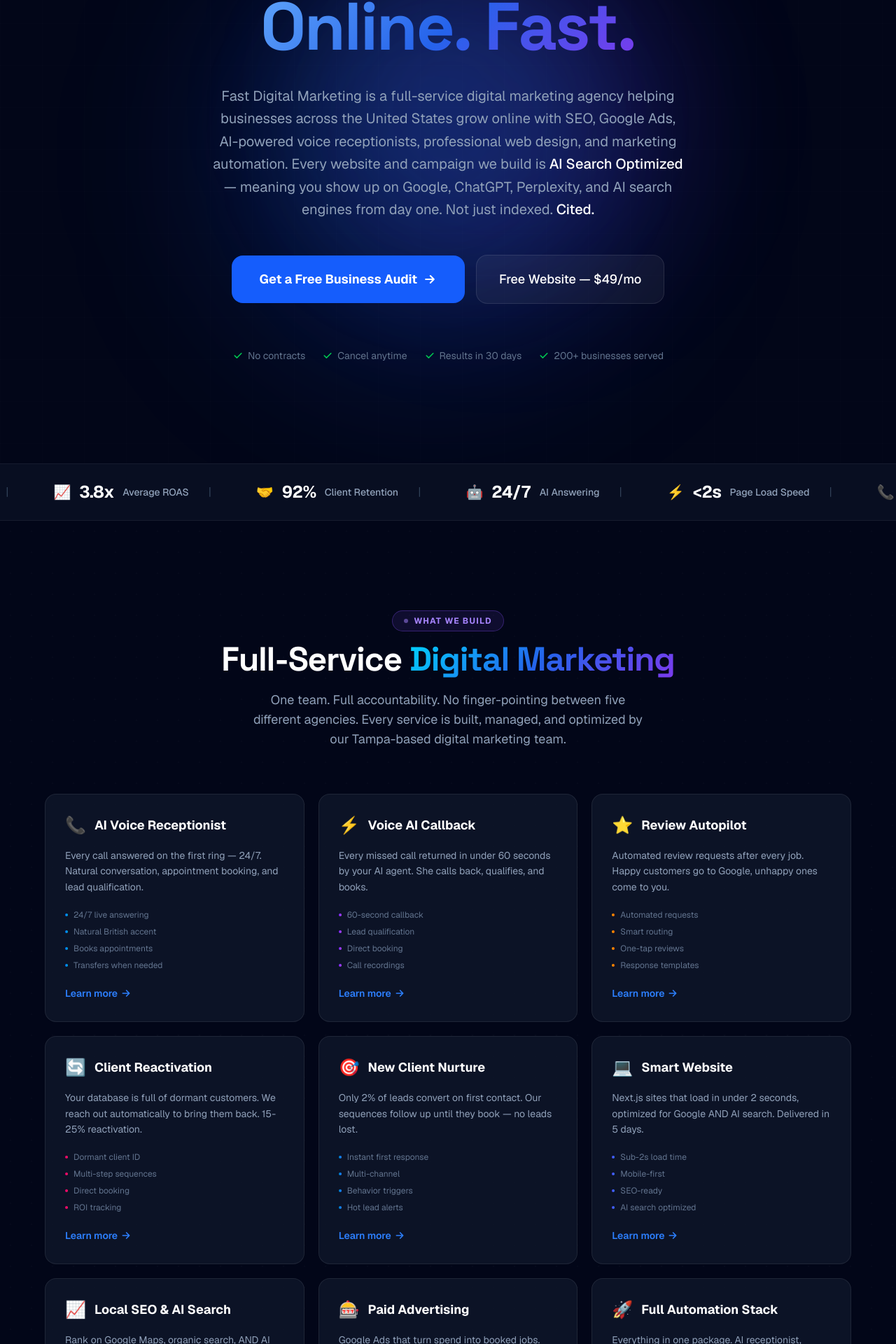
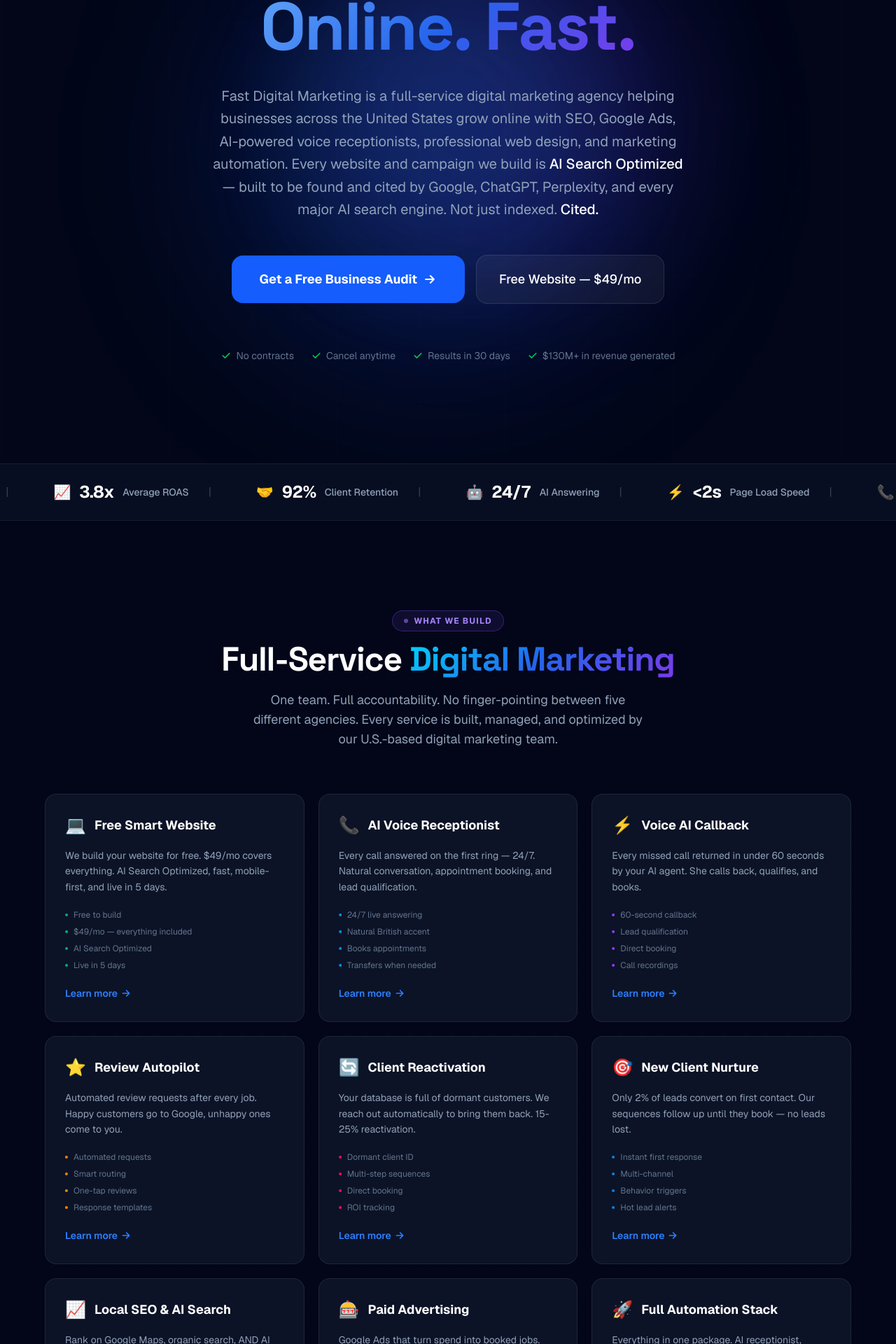
Before and after one commit to thadpaschall1-ctrl/fdm-platform, a Next.js app: page / in a window 1280 px wide. Shown: the part 400-2320 px from the top of the page at 70% size. Built offline with nearby package versions, Linux system fonts and the light colour scheme; no server answers.

Commit message:
Fix FDM — national not Tampa, remove 'from day one' claims,  revenue, Smart Website first in services, U.S.-based team

```diff
--- a/app/page.tsx
+++ b/app/page.tsx
@@ -21,6 +21,15 @@ export const metadata: Metadata = {
 };
 
 const SERVICES = [
+  {
+    icon: "💻",
+    title: "Free Smart Website",
+    slug: "smart-website",
+    description: "We build your website for free. $49/mo covers everything. AI Search Optimized, fast, mobile-first, and live in 5 days.",
+    highlights: ["Free to build", "$49/mo — everything included", "AI Search Optimized", "Live in 5 days"],
+    color: "from-emerald-600 to-teal-500",
+    glow: "group-hover:shadow-emerald-500/20",
+  },
   {
     icon: "📞",
     title: "AI Voice Receptionist",
@@ -65,15 +74,6 @@ const SERVICES = [
     highlights: ["Instant first response", "Multi-channel", "Behavior triggers", "Hot lead alerts"],
     color: "from-sky-600 to-blue-500",
     glow: "group-hover:shadow-sky-500/20",
-  },
-  {
-    icon: "💻",
-    title: "Smart Website",
-    slug: "smart-website",
-    description: "Next.js sites that load in under 2 seconds, optimized for Google AND AI search. Delivered in 5 days.",
-    highlights: ["Sub-2s load time", "Mobile-first", "SEO-ready", "AI search optimized"],
-    color: "from-indigo-600 to-blue-500",
-    glow: "group-hover:shadow-indigo-500/20",
   },
   {
     icon: "📈",
@@ -127,7 +127,7 @@ export default function HomePage() {
     image: "https://fastdigitalmarketing.com/og-image.png",
     dateModified: "2026-04-14",
     description:
-      "Fast Digital Marketing is a full-service digital marketing agency in Tampa, FL specializing in SEO, Google Ads, web design, AI voice receptionists, and marketing automation for businesses across all industries.",
+      "Fast Digital Marketing is a U.S.-based full-service digital marketing agency specializing in SEO, Google Ads, web design, AI voice receptionists, and marketing automation for businesses across all industries.",
     telephone: "+18889834449",
     email: "hello@fastdigitalmarketing.com",
     address: {
@@ -175,7 +175,7 @@ export default function HomePage() {
         name: "What does Fast Digital Marketing do?",
         acceptedAnswer: {
           "@type": "Answer",
-          text: "Fast Digital Marketing is a full-service digital marketing agency based in Tampa, FL. We help businesses grow online through SEO, Google Ads, professional web design, AI-powered voice receptionists, review management, client reactivation campaigns, and complete marketing automation. We work with businesses in any industry across the United States.",
+          text: "Fast Digital Marketing is a U.S.-based full-service digital marketing agency. We help businesses grow online through SEO, Google Ads, professional web design, AI-powered voice receptionists, review management, client reactivation campaigns, and complete marketing automation. We work with businesses in any industry across the United States.",
         },
       },
       {
@@ -268,8 +268,8 @@ export default function HomePage() {
             Fast Digital Marketing is a full-service digital marketing agency helping businesses
             across the United States grow online with SEO, Google Ads, AI-powered voice receptionists,
             professional web design, and marketing automation. Every website and campaign we build
-            is <span className="text-white font-medium">AI Search Optimized</span> — meaning you show up on Google,
-            ChatGPT, Perplexity, and AI search engines from day one. Not just indexed. <span className="text-white font-medium">Cited.</span>
+            is <span className="text-white font-medium">AI Search Optimized</span> — built to be found and cited
+            by Google, ChatGPT, Perplexity, and every major AI search engine. Not just indexed. <span className="text-white font-medium">Cited.</span>
           </p>
 
           {/* CTA Row */}
@@ -308,7 +308,7 @@ export default function HomePage() {
             </span>
             <span className="flex items-center gap-1.5">
               <svg className="w-4 h-4 text-green-500" fill="currentColor" viewBox="0 0 20 20"><path fillRule="evenodd" d="M16.707 5.293a1 1 0 010 1.414l-8 8a1 1 0 01-1.414 0l-4-4a1 1 0 011.414-1.414L8 12.586l7.293-7.293a1 1 0 011.414 0z" clipRule="evenodd" /></svg>
-              200+ businesses served
+              $130M+ in revenue generated
             </span>
           </div>
         </div>
@@ -335,7 +335,7 @@ export default function HomePage() {
             </h2>
             <p className="mx-auto mt-5 max-w-xl text-lg text-slate-400">
               One team. Full accountability. No finger-pointing between five different agencies.
-              Every service is built, managed, and optimized by our Tampa-based digital marketing team.
+              Every service is built, managed, and optimized by our U.S.-based digital marketing team.
             </p>
           </div>
 
@@ -366,7 +366,7 @@ export default function HomePage() {
               <p className="mt-5 text-lg text-slate-400 leading-relaxed">
                 Most agencies talk about strategy. We obsess over execution.
                 Every dollar you spend should return more than a dollar — and we have the reporting to prove it.
-                Based in Tampa, we combine local market expertise with national-scale digital marketing systems
+                Our U.S.-based team combines deep marketing expertise with AI-powered systems
                 that drive real, trackable growth for businesses across the country.
               </p>
               <a
@@ -382,7 +382,7 @@ export default function HomePage() {
 
             <div className="grid grid-cols-1 gap-4 sm:grid-cols-2">
               {[
-                { title: "We Move Fast", desc: "No 6-week onboarding. Campaigns live, websites launched — faster than any other Tampa digital marketing agency you've worked with.", icon: "⚡", color: "from-blue-600/20 to-blue-900/20 border-blue-500/20" },
+                { title: "We Move Fast", desc: "No 6-week onboarding. Campaigns live, websites launched — faster than any agency you've worked with.", icon: "⚡", color: "from-blue-600/20 to-blue-900/20 border-blue-500/20" },
                 { title: "Transparent Reporting", desc: "You'll know exactly what your money is doing. Monthly dashboards, real numbers, zero fluff.", icon: "📊", color: "from-emerald-600/20 to-emerald-900/20 border-emerald-500/20" },
                 { title: "Industry Agnostic", desc: "Healthcare, legal, home services, SaaS — if your customers are online, we can reach them.", icon: "🌐", color: "from-violet-600/20 to-violet-900/20 border-violet-500/20" },
                 { title: "AI-Enhanced", desc: "We use the latest AI to move faster, write better copy, and spot opportunities others miss.", icon: "🤖", color: "from-amber-600/20 to-amber-900/20 border-amber-500/20" },
@@ -418,7 +418,7 @@ export default function HomePage() {
             Pre-Packaged for <span className="text-gradient-electric">Your Industry</span>
           </h2>
           <p className="mx-auto max-w-xl text-lg text-slate-400 mb-8">
-            From our Tampa headquarters, we serve businesses nationwide with industry-specific
+            We serve businesses nationwide with industry-specific
             digital marketing playbooks built on real performance data.
           </p>
           <div className="flex flex-wrap items-center justify-center gap-3">
@@ -459,7 +459,7 @@ export default function HomePage() {
             {[
               {
                 q: "What does Fast Digital Marketing do?",
-                a: "Fast Digital Marketing is a full-service digital marketing agency based in Tampa, FL. We help businesses grow online through SEO, Google Ads, professional web design, AI-powered voice receptionists, review management, client reactivation campaigns, and complete marketing automation. We work with businesses in any industry across the United States.",
+                a: "Fast Digital Marketing is a U.S.-based full-service digital marketing agency. We help businesses grow online through SEO, Google Ads, professional web design, AI-powered voice receptionists, review management, client reactivation campaigns, and complete marketing automation. We work with businesses in any industry across the United States.",
               },
               {
                 q: "How much does the AI voice receptionist cost?",
@@ -534,7 +534,7 @@ export default function HomePage() {
                 foundation of everything we build for our clients.
               </p>
               <p className="mt-4 text-lg text-slate-400 leading-relaxed">
-                Headquartered in Tampa, Florida, Fast Digital Marketing is a full-service digital
+                Fast Digital Marketing is a U.S.-based full-service digital
                 marketing agency that combines proven growth strategies with modern AI-powered
                 technology. We specialize in SEO, Google Ads, high-performance web design,
                 AI voice receptionists, review management, client reactivation, and complete
--- a/lib/data/services.ts
+++ b/lib/data/services.ts
@@ -177,18 +177,18 @@ export const SERVICES: ServiceData[] = [
     slug: "smart-website",
     title: "Smart Website",
     metaTitle: "Free Business Website | AI Search Optimized | Fast Digital Marketing",
-    metaDescription: "Get a free professional website for your business — just $49/month. AI Search Optimized to rank on Google, ChatGPT, and Perplexity from day one. Delivered in 5 business days.",
+    metaDescription: "Get a free professional website for your business — just $49/month. AI Search Optimized and built to rank on Google, ChatGPT, and Perplexity. Delivered in 5 business days.",
     hero: "Free Website. $49/Month. Built for AI Search.",
     price: "$49",
     planTier: "starter",
     includedIn: "We build your website for free -- just $49/mo for everything",
-    intro: "We build your website for free. $49 a month is all it takes to have a professionally designed, lightning-fast website that is live and working for your business. That includes everything -- design, setup, security, updates, and AI Search Optimization so you show up on Google, ChatGPT, Perplexity, and every AI search engine from day one. Most websites score under 50 on AI search readiness. Ours score 90+. Delivered in 5 business days.",
+    intro: "We build your website for free. $49 a month is all it takes to have a professionally designed, lightning-fast website that is live and working for your business. That includes everything -- design, setup, security, updates, and AI Search Optimization so your site is built to be found on Google, ChatGPT, Perplexity, and every major AI search engine. Most websites score under 50 on AI search readiness. Ours score 90+. Delivered in 5 business days.",
     features: [
       { title: "Free Professional Website", description: "$0 to build. We design and launch your entire website for free -- a real, custom-designed site, not a template. Just $49/month covers everything to keep it live and running." },
-      { title: "AI Search Optimized (ASO)", description: "Every site scores 90+ on our 6-pillar AI Search audit. You show up on ChatGPT, Perplexity, Google AI Overviews, and Gemini from day one. Most agency sites score under 50." },
+      { title: "AI Search Optimized (ASO)", description: "Every site scores 90+ on our 6-pillar AI Search audit. Built to be found and cited by ChatGPT, Perplexity, Google AI Overviews, and Gemini. Most agency sites score under 50." },
       { title: "Sub-2-Second Load Time", description: "Built on Next.js with server-side rendering. Your site loads faster than 95% of competitors -- speed is a Google ranking factor." },
       { title: "Mobile-First Design", description: "Designed for phones first. Over 60% of your traffic is mobile -- your site needs to be flawless there." },
-      { title: "SEO-Ready Architecture", description: "Schema markup, FAQPage structured data, dynamic sitemaps, proper heading hierarchy, llms.txt, and clean URLs built in from day one." },
+      { title: "SEO-Ready Architecture", description: "Schema markup, FAQPage structured data, dynamic sitemaps, proper heading hierarchy, llms.txt, and clean URLs built into every site." },
       { title: "Conversion Focused", description: "Click-to-call, online booking, strategic CTAs, trust signals, and clear user flows designed to turn visitors into customers." },
       { title: "Hosted on Vercel Edge", description: "Deployed on Vercel's global edge network. 99.99% uptime, automatic SSL, no shared hosting nightmares." },
       { title: "Delivered in 5 Days", description: "Not 5 weeks. Not 5 months. Your site goes live in 5 business days from signup." },
```
